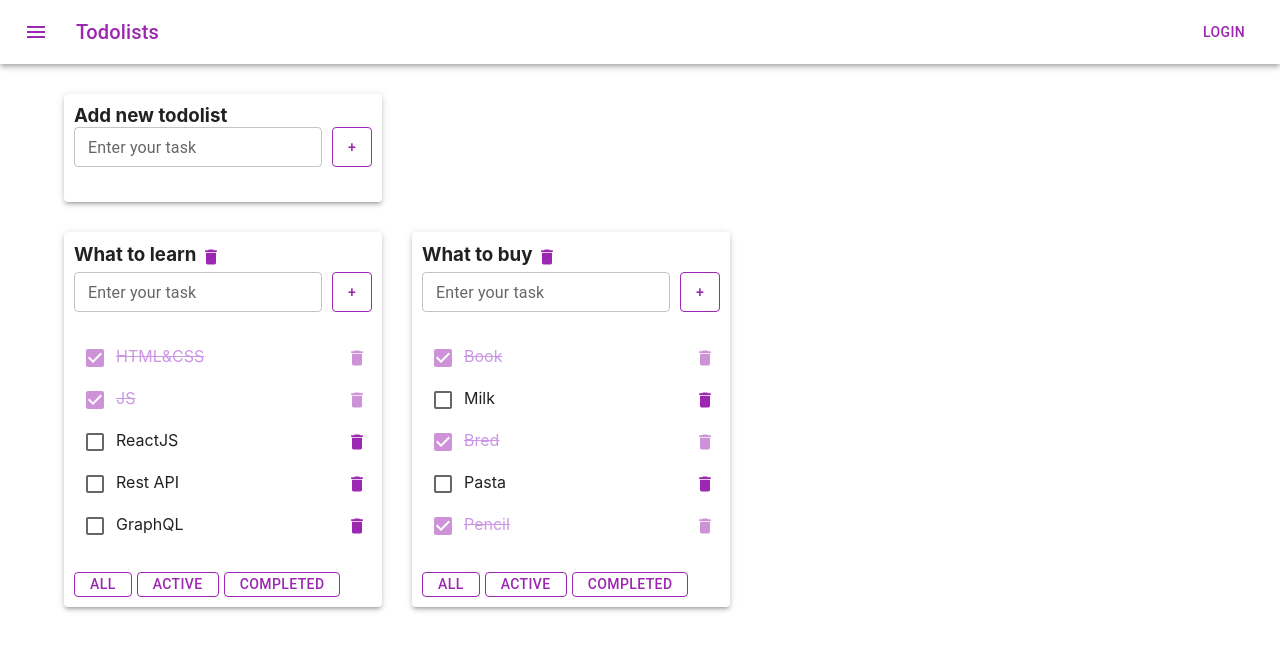
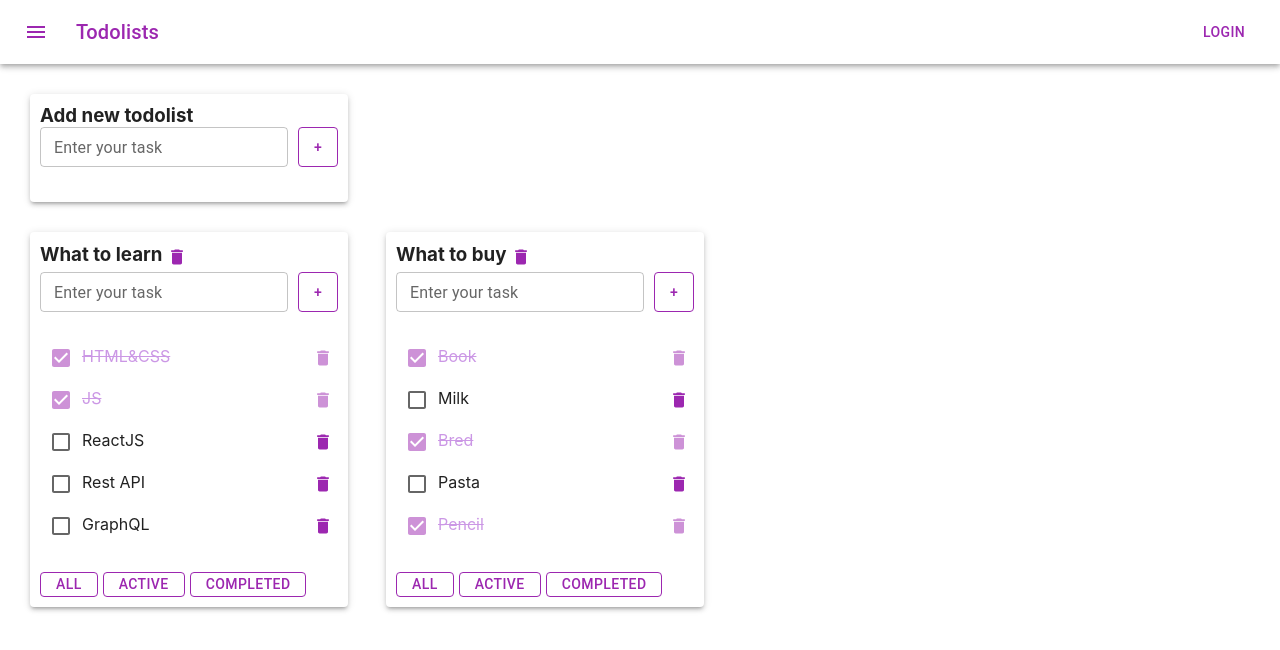
Before and after one commit to ksn-i777/todolist, a React (Create React App) app: page / in a window 1280 px wide. Shown: the top 650 px of the page. Built offline with nearby package versions, Linux system fonts and the light colour scheme.

Commit message:
lesson 7

```diff
--- a/src/App.css
+++ b/src/App.css
@@ -14,8 +14,3 @@ h3 {
   text-decoration: line-through;
   color: darkorchid;
 }
-
-.buttons {
-  display: flex;
-  gap: 5px;
-}
--- a/src/App.tsx
+++ b/src/App.tsx
@@ -118,9 +118,9 @@ function App() {
     return (
         <div className="App">
             <AppBarComponent/>
-            <Container fixed>
-                <Grid style={{marginTop: '30px', gap: '30px'}} container>
-                    <Paper style={{padding: '10px'}} elevation={3}>
+            <Container style={{padding: '30px', margin: '0', maxWidth: '100%'}} fixed>
+                <Grid container>
+                    <Paper style={{padding: '10px', backgroundColor: ''}} elevation={3}>
                         <Grid item>
                             <div>
                                 <h3>Add new todolist</h3>
@@ -129,7 +129,7 @@ function App() {
                         </Grid>
                     </Paper>
                 </Grid>
-                <Grid style={{marginTop: '30px', gap: '30px'}} container>
+                <Grid style={{marginTop: '30px', justifyContent: 'flex-start', gap: '38px'}} container>
                     {todolists.map(tl => {
 
                         let filteredTasksByFilter = tasks[tl.id];
--- a/src/components/Todolist.tsx
+++ b/src/components/Todolist.tsx
@@ -96,7 +96,7 @@ export function Todolist(props: TodolistPropsType) {
                     )})
                 }
             </div>
-            <div className={'buttons'}>
+            <div style={{display: 'flex', gap: '5px'}}>
                 {/*<UniversalButton name={'All'} className={props.filter === 'all' ? 'activeFilter' : ''} onClick={() => onChangeFilter('all')}/>
                 <UniversalButton name={'Active'} className={props.filter === 'active' ? 'activeFilter' : ''} onClick={() => onChangeFilter('active')}/>
                 <UniversalButton name={'Completed'} className={props.filter === 'completed' ? 'activeFilter' : ''} onClick={() => onChangeFilter('completed')}/>*/}
```
